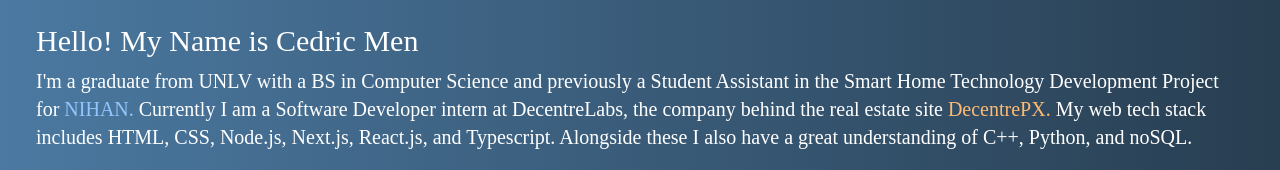
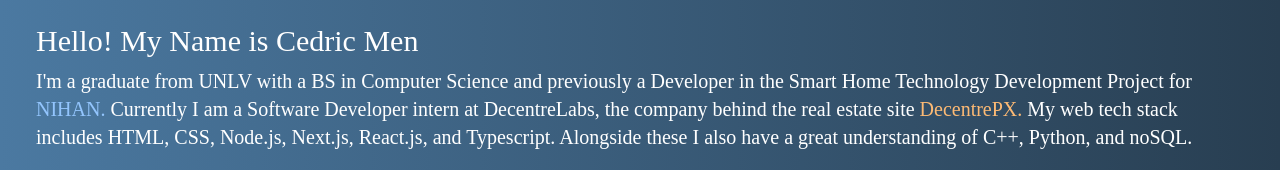
Before and after one commit to CMCedricM/nextjs-personal-site, a Next.js app: page / in a window 1280 px wide. Shown: the part 326-496 px from the top of the page. Built offline with nearby package versions, Linux system fonts and the light colour scheme.

Commit message:
udpated homepage

```diff
--- a/src/pages/index.tsx
+++ b/src/pages/index.tsx
@@ -21,7 +21,7 @@
       <div className="flex flex-col items-center bg-gradient-to-r from-[#4B79A1] to-[#283E51] drop-shadow-md rounded-md  min-w-full p-5">
         <article className="text-white p-4 text-xl">
           <h1 className="text-3xl pb-2">Hello! My Name is Cedric Men</h1>
-          <text>{`I'm a graduate from UNLV with a BS in Computer Science and previously a Student Assistant
+          <text>{`I'm a graduate from UNLV with a BS in Computer Science and previously a Developer
             in the Smart Home Technology Development Project for`}
             <Link href='https://www.nihan.care/nihan-team/' className='text-blue-300'> NIHAN.</Link></text>
           <text>{` Currently I am a Software Developer intern at DecentreLabs, the company behind the real estate site `}
```
